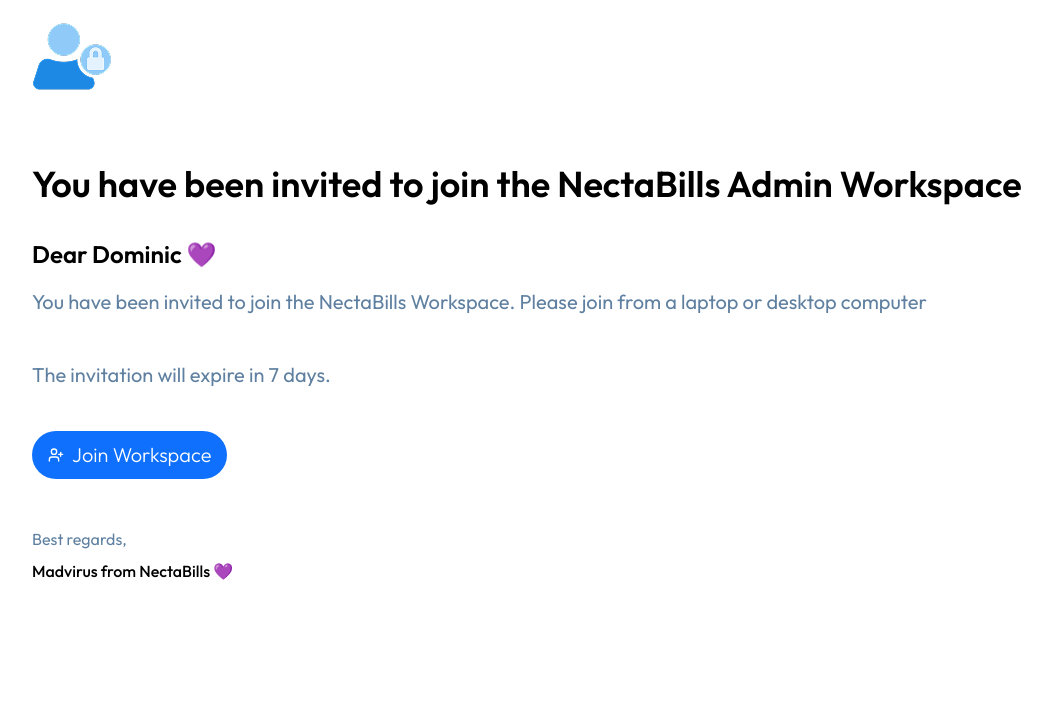
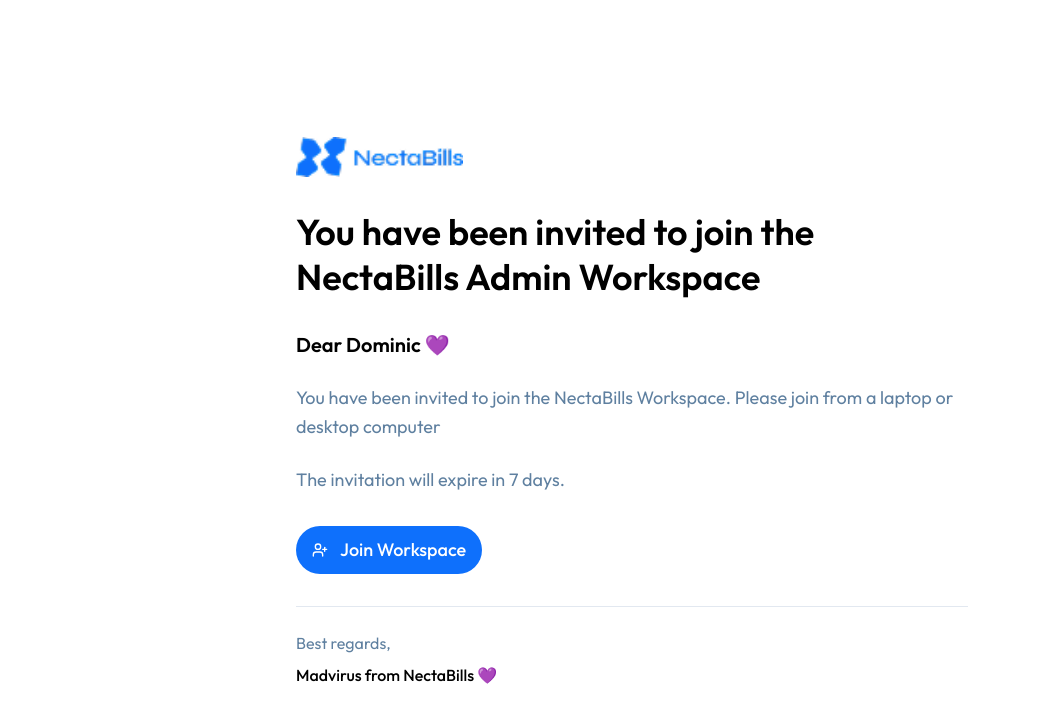
Before and after one commit to FolarinOluwapelumi/necta-bills, a Next.js app: page /intro in a window 1280 px wide. Shown: the top 722 px of the page, without its empty margins (8-1060 px from the left). Built offline with nearby package versions, Linux system fonts and the light colour scheme.

Commit message:
made changes to the into page

```diff
--- a/src/app/intro/page.tsx
+++ b/src/app/intro/page.tsx
@@ -2,7 +2,7 @@
 
 import { Button } from "@/components/ui/button";
 import Image from "next/image";
-import Logo from "@/assets/asset 1.png";
+import Logo from "@/assets/Logo 1.png";
 import { UserPlus } from "lucide-react";
 import { useRouter } from "next/navigation";
 
@@ -11,45 +11,48 @@
   const handleJoinWorkspace = () => {
     router.push("auth/get-started");
   };
+
   return (
     <div className="min-h-screen bg-white flex flex-col">
+      {/* Main Content */}
+      <div className="flex-1 flex items-center justify-center px-6 md:px-10 py-8">
+        <div className="w-full max-w-2xl mx-auto">
           {/* Logo */}
-      <div className="px-10 mt-4">
-        <Image
-          src={Logo}
-          alt="Nectabill"
-          className=""
-        />
+          <div className="pt-6 mb-8">
+            <Image src={Logo} alt="Nectabill" className="w-auto h-8 md:h-10" />
           </div>
 
-      {/* Main Content */}
-      <div className="flex-1 flex items-start mt-10 px-10 pt-6">
-        <div className=" w-full">
-          <h1 className="text-2xl md:text-4xl font-semibold text-black leading-tight mb-8">
+          <h1 className="text-2xl md:text-4xl font-semibold text-black leading-tight mb-8 text-left">
             You have been invited to join the NectaBills Admin Workspace
           </h1>
-          <p className="text-lg md:text-xl lg:text-2xl font-semibold text-black mb-4">
-            Dear Dominic <span className="text-purple-200">💜</span>
-          </p>
-          <p className="text-[1rem] md:text-xl  text-[#5f80a0] leading-relaxed mb-6 md:mb-10">
-            You have been invited to join the NectaBills Workspace. Please join
-            from a laptop or desktop computer
+
+          <div className="space-y-6 mb-8">
+            <p className="text-lg md:text-xl font-semibold text-black">
+              Dear Dominic <span className="text-purple-600">💜</span>
             </p>
 
-          <p className="text-[1rem] md:text-xl text-[#5f80a0] leading-relaxed mb-6 md:mb-10">
+            <p className="text-base md:text-lg text-[#5f80a0] leading-relaxed">
+              You have been invited to join the NectaBills Workspace. Please
+              join from a laptop or desktop computer
+            </p>
+
+            <p className="text-base md:text-lg text-[#5f80a0] leading-relaxed">
               The invitation will expire in 7 days.
             </p>
+          </div>
 
-          {/* CTA Button */}
+          <div className="flex justify-start mb-8">
             <Button
               size="lg"
               onClick={handleJoinWorkspace}
-            className="bg-[#0E70FC] hover:bg-[#0052CC] hover:cursor-pointer text-white px-8 py-6 text-[1rem] md:text-xl font-light rounded-full"
+              className="bg-[#0E70FC] hover:bg-[#0052CC] text-white px-8 py-6 text-base md:text-lg font-medium rounded-full flex items-center gap-3"
             >
               <UserPlus className="h-5 w-5" />
               Join Workspace
             </Button>
-          <div className="mt-12">
+          </div>
+
+          <div className="border-t pt-3 md:pt-6">
             <p className="text-base text-[#5f80a0] mb-2">Best regards,</p>
             <p className="text-base text-black font-medium">
               Madvirus from NectaBills{" "}
--- a/src/components/auth/SignInform.tsx
+++ b/src/components/auth/SignInform.tsx
@@ -16,11 +16,13 @@
   });
   const [loading, setLoading] = useState(false);
   const [error, setError] = useState("");
-  // const [successMessage, setSuccessMessage] = useState(initialMessage || "");
+
+  // eslint-disable-next-line @typescript-eslint/no-unused-vars
+  const [successMessageState, setSuccessMessageState] = useState(initialMessage || "");
 
   const handleChange = (e: React.ChangeEvent<HTMLInputElement>) => {
     const { name, value } = e.target;
-    setFormData(prev => ({
+    setFormData((prev) => ({
       ...prev,
       [name]: value,
     }));
@@ -46,7 +48,9 @@
     <form onSubmit={handleSubmit} className="space-y-6 max-w-md">
       {/* Email Address */}
       <div>
-        <label className="block text-sm font-medium text-black mb-2">Email Address</label>
+        <label className="block text-sm font-medium text-black mb-2">
+          Email Address
+        </label>
         <input
           type="email"
           name="email"
@@ -58,10 +62,11 @@
           required
         />
       </div>
-
       {/* Password */}
       <div>
-        <label className="block text-sm font-medium text-black mb-2">Password</label>
+        <label className="block text-sm font-medium text-black mb-2">
+          Password
+        </label>
         <input
           type="password"
           name="password"
@@ -73,21 +78,14 @@
           required
         />
       </div>
-
-      {/* Success Message
-      {successMessage && (
+      {/* Success Message */}
+      {successMessageState && (
         <div className="text-green-600 text-sm bg-green-50 p-3 rounded">
-          {successMessage}
-        </div>
-      )} */}
-
-      {/* Error Message */}
-      {error && (
-        <div className="text-red-500 text-sm">
-          {error}
+          {successMessageState}
         </div>
       )}
-
+      {/* Error Message */}
+      {error && <div className="text-red-500 text-sm">{error}</div>}
       {/* Sign In Button */}
       <button
         type="submit"
@@ -96,7 +94,6 @@
       >
         {loading ? "Signing In..." : "Sign In"}
       </button>
-
       {/* Forgot Password Link */}
       <div className="text-center">
         <button
```
Lines whose indentation alone changed are shown as unchanged.
